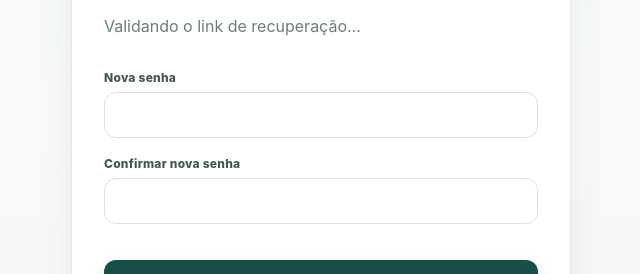
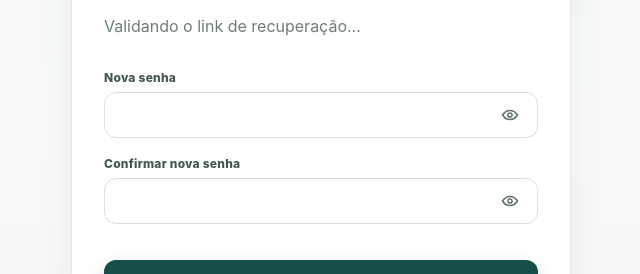
Before and after one commit to suelidorado-blip/perfil-comportamental-sueli, a Next.js app: page /update-password in a window 1280 px wide. Shown: the part 261-535 px from the top of the page, without its empty margins (319-959 px from the left). Built offline with nearby package versions, Linux system fonts and the light colour scheme; no server answers.

Commit message:
Adiciona opção de visualizar a senha

```diff
--- a/app/update-password/PasswordForm.tsx
+++ b/app/update-password/PasswordForm.tsx
@@ -4,10 +4,25 @@ import { useEffect, useState } from 'react';
 import { createBrowserClient } from '@supabase/ssr';
 import { useRouter } from 'next/navigation';
 
+function EyeIcon({open}:{open:boolean}){
+  return open ? (
+    <svg width="20" height="20" viewBox="0 0 24 24" fill="none" aria-hidden="true">
+      <path d="M3 3l18 18M10.6 10.7a2 2 0 002.7 2.7M9.9 4.2A10.8 10.8 0 0112 4c5.5 0 9 5.5 9 5.5a15.5 15.5 0 01-3.1 3.8M6.6 6.6C4.3 8 3 10 3 10s3.5 5.5 9 5.5c1 0 2-.2 2.8-.5" stroke="currentColor" strokeWidth="1.8" strokeLinecap="round" strokeLinejoin="round"/>
+    </svg>
+  ) : (
+    <svg width="20" height="20" viewBox="0 0 24 24" fill="none" aria-hidden="true">
+      <path d="M3 12s3.5-5.5 9-5.5S21 12 21 12s-3.5 5.5-9 5.5S3 12 3 12z" stroke="currentColor" strokeWidth="1.8" strokeLinecap="round" strokeLinejoin="round"/>
+      <circle cx="12" cy="12" r="2.5" stroke="currentColor" strokeWidth="1.8"/>
+    </svg>
+  );
+}
+
 export default function PasswordForm(){
   const router=useRouter();
   const [password,setPassword]=useState('');
   const [confirmPassword,setConfirmPassword]=useState('');
+  const [showPassword,setShowPassword]=useState(false);
+  const [showConfirmPassword,setShowConfirmPassword]=useState(false);
   const [message,setMessage]=useState('');
   const [ready,setReady]=useState(false);
   const [loading,setLoading]=useState(false);
@@ -47,11 +62,34 @@ export default function PasswordForm(){
     router.refresh();
   }
 
+  const fieldStyle:React.CSSProperties={position:'relative'};
+  const eyeStyle:React.CSSProperties={
+    position:'absolute',right:14,top:'50%',transform:'translateY(-50%)',
+    border:0,background:'transparent',padding:4,cursor:'pointer',
+    color:'#60706d',display:'flex',alignItems:'center',justifyContent:'center'
+  };
+
   return <form onSubmit={submit} className="grid">
     {!ready&&<p style={{color:'#6d7d79',marginTop:0}}>Validando o link de recuperação...</p>}
     {message&&<p style={{color:'#b34a3f'}}>{message}</p>}
-    <div><label className="label">Nova senha</label><input className="input" type="password" value={password} onChange={e=>setPassword(e.target.value)} minLength={8} required/></div>
-    <div><label className="label">Confirmar nova senha</label><input className="input" type="password" value={confirmPassword} onChange={e=>setConfirmPassword(e.target.value)} minLength={8} required/></div>
+    <div>
+      <label className="label">Nova senha</label>
+      <div style={fieldStyle}>
+        <input className="input" style={{paddingRight:48}} type={showPassword?'text':'password'} value={password} onChange={e=>setPassword(e.target.value)} minLength={8} required/>
+        <button type="button" onClick={()=>setShowPassword(v=>!v)} aria-label={showPassword?'Ocultar nova senha':'Mostrar nova senha'} title={showPassword?'Ocultar senha':'Mostrar senha'} style={eyeStyle}>
+          <EyeIcon open={showPassword}/>
+        </button>
+      </div>
+    </div>
+    <div>
+      <label className="label">Confirmar nova senha</label>
+      <div style={fieldStyle}>
+        <input className="input" style={{paddingRight:48}} type={showConfirmPassword?'text':'password'} value={confirmPassword} onChange={e=>setConfirmPassword(e.target.value)} minLength={8} required/>
+        <button type="button" onClick={()=>setShowConfirmPassword(v=>!v)} aria-label={showConfirmPassword?'Ocultar confirmação da senha':'Mostrar confirmação da senha'} title={showConfirmPassword?'Ocultar senha':'Mostrar senha'} style={eyeStyle}>
+          <EyeIcon open={showConfirmPassword}/>
+        </button>
+      </div>
+    </div>
     <button className="btn btn-primary" disabled={!ready||loading}>{loading?'Salvando...':'Salvar nova senha'}</button>
     {!ready&&<a href="/forgot-password" style={{textAlign:'center',color:'#174e4a',fontWeight:750,fontSize:13}}>Solicitar um novo link</a>}
   </form>
```
